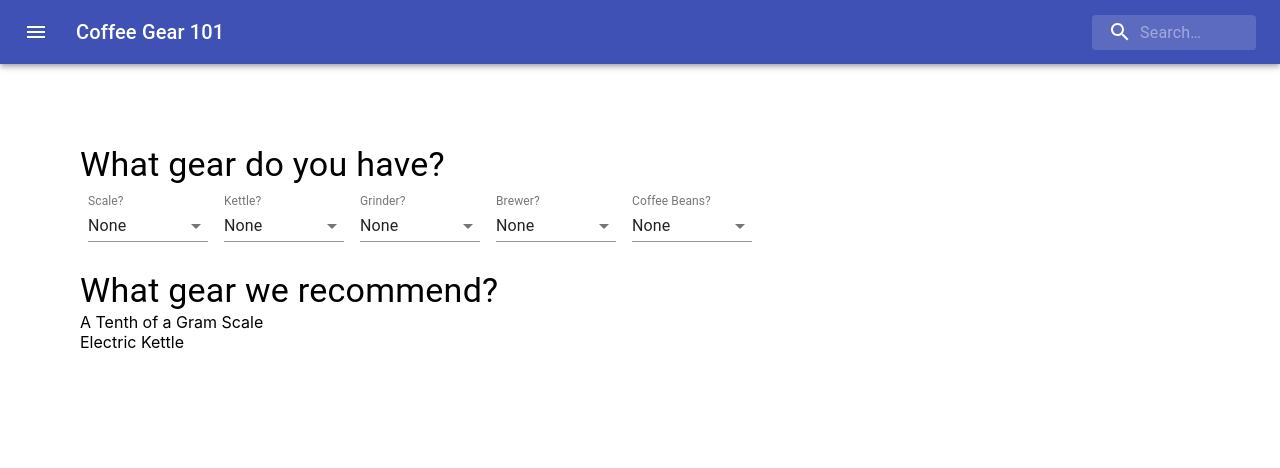
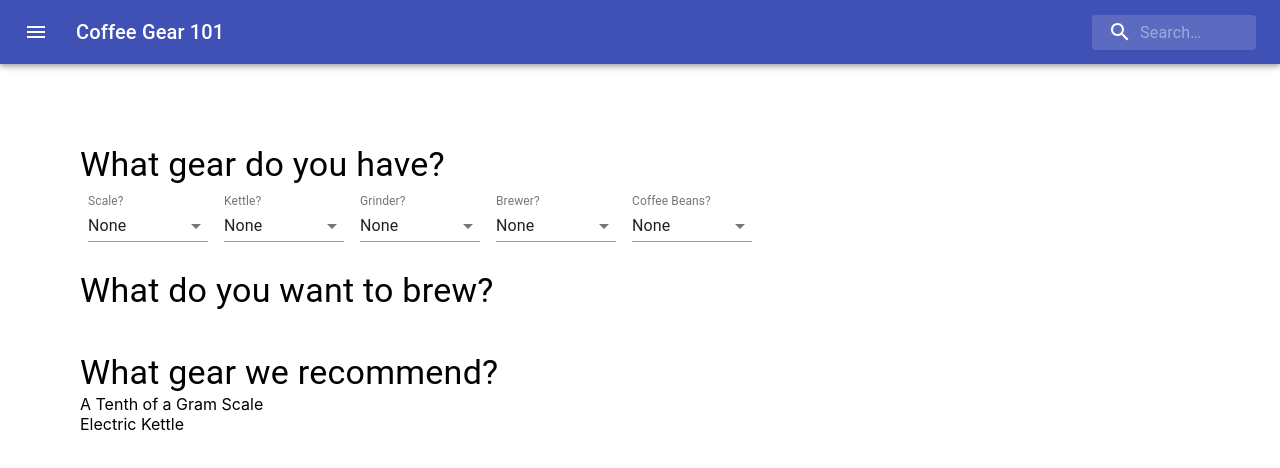
Before and after one commit to rpledger/newbrewcoffee, a React (Create React App) app: page / in a window 1280 px wide. Shown: the top 468 px of the page. Built offline with nearby package versions, Linux system fonts and the light colour scheme.

Commit message:
Add title for what you want to brew

```diff
--- a/src/components/GearForm.js
+++ b/src/components/GearForm.js
@@ -146,6 +146,10 @@ class GearForm extends Component {
                 </FormControl>
                 <br /><br />
                 <Typography className={classes.title} variant="h4" noWrap>
+                    What do you want to brew?
+                </Typography>
+                <br /><br />
+                <Typography className={classes.title} variant="h4" noWrap>
                     What gear we recommend?
                 </Typography>
                 {this.scale()}
```
